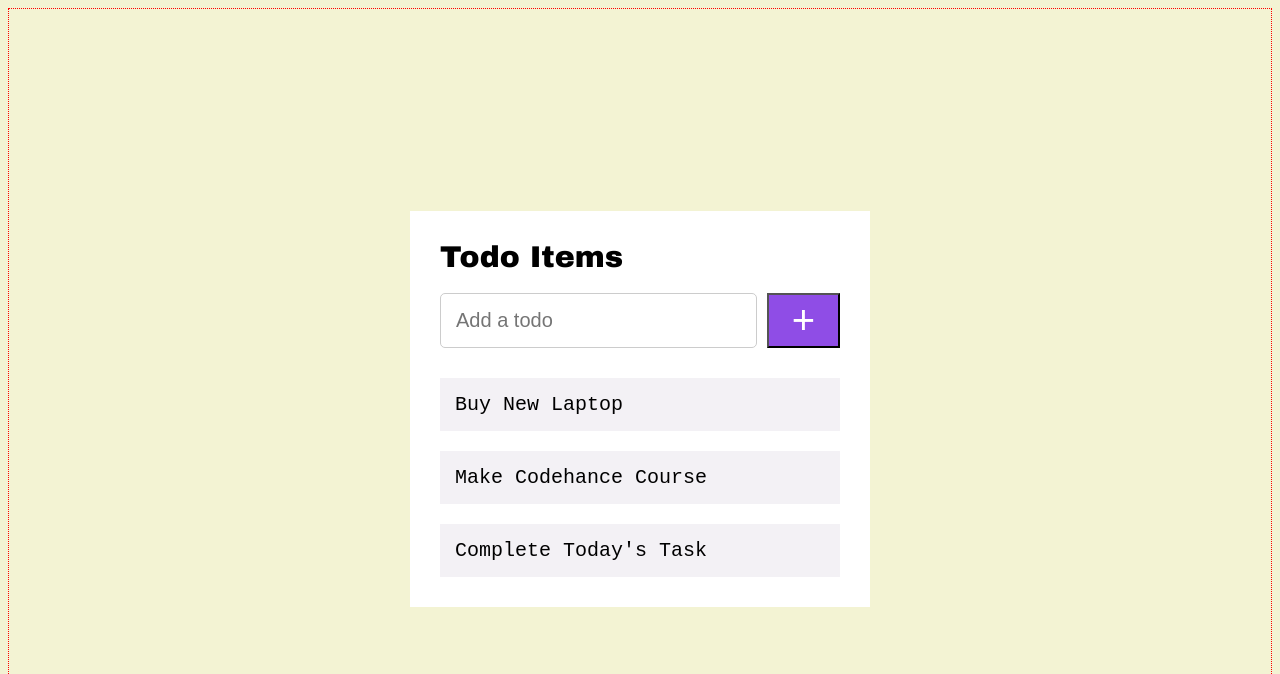
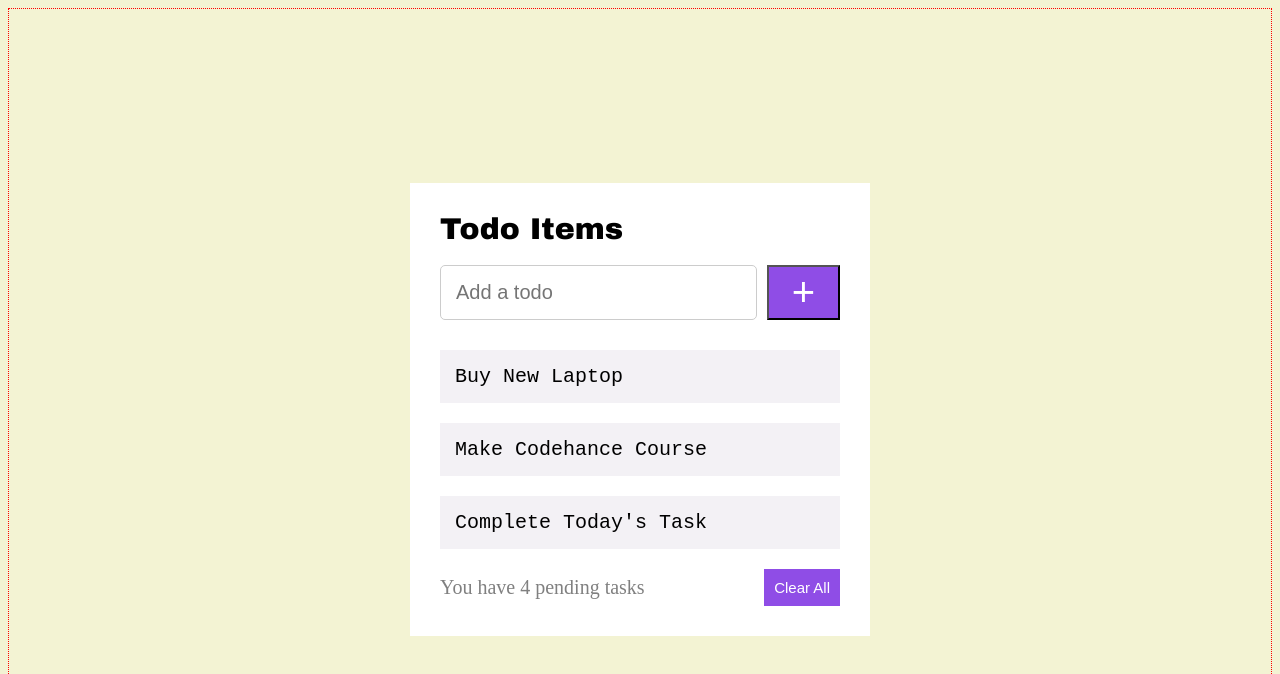
Before and after one commit to Jab90/todo-app, a React (Vite) app: page / in a window 1280 px wide. Shown: the top 674 px of the page. Built offline with nearby package versions, Linux system fonts and the light colour scheme.

Commit message:
added footer

```diff
--- a/src/App.scss
+++ b/src/App.scss
@@ -16,3 +16,8 @@ h1 {
   margin: 0;
   padding: 0;
 }
+
+p{
+  margin: 0;
+  padding: 0;
+}
--- /dev/null
+++ b/src/components/Footer/Footer.jsx
@@ -0,0 +1,11 @@
+import React from 'react'
+import './Footer.scss'
+
+export default function PendingTasks() {
+  return (
+    <div className='footer'>
+      <p className='footer__pending'>You have 4 pending tasks</p>
+      <button className='footer__clear'> Clear All</button>
+    </div>
+  )
+}
--- /dev/null
+++ b/src/components/Footer/Footer.scss
@@ -0,0 +1,19 @@
+.footer {
+display: flex;
+justify-content: space-between;
+align-items: center;
+margin-top: 20px;
+&__pending {
+  font-size: 20px;
+  color: gray;
+}
+
+&__clear{
+  background-color: #8f4de6;
+  color: white;
+  border: none;
+  padding: 10px;
+  font-size: 15px;
+  cursor: pointer;
+}
+}
--- a/src/pages/Home.jsx
+++ b/src/pages/Home.jsx
@@ -3,6 +3,7 @@ import Container from '../components/container/Container';
 import Header from '../components/header/Header';
 import AddTodo from '../components/add_todo/AddTodo';
 import ListTodo from '../components/list_todo/ListTodo';
+import Footer from '../components/Footer/Footer';
 
 export default function Home() {
   return (
@@ -10,6 +11,7 @@ export default function Home() {
     <Header />
     <AddTodo />
     <ListTodo />
+    <Footer />
    </Container>
   )
 }
```
